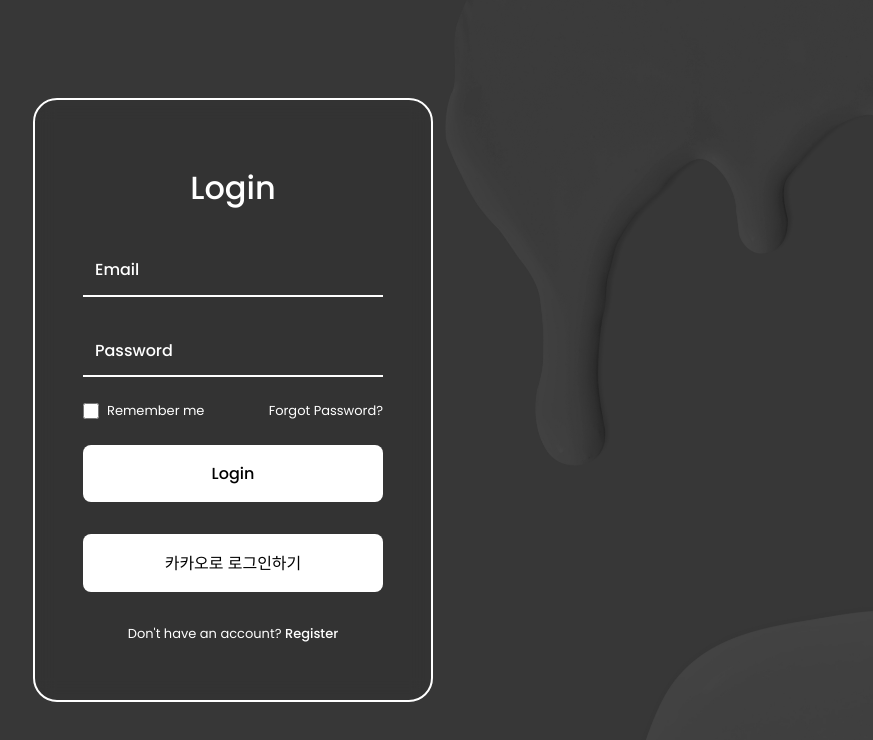
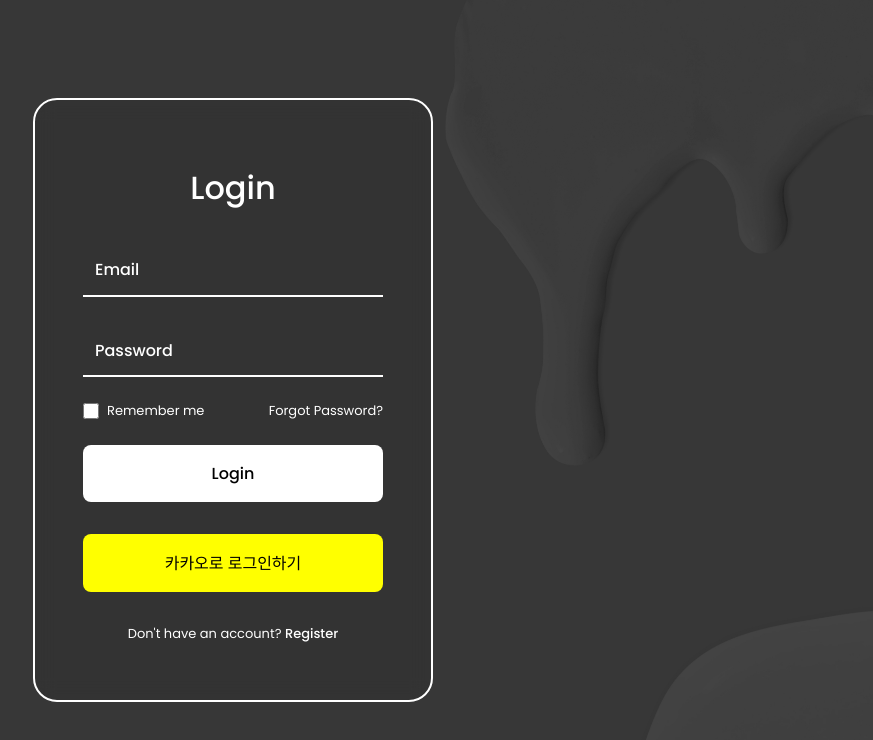
Before and after one commit to echo1241/echo-web, a React (Create React App) app: page /login in a window 1280 px wide. Shown: the top 740 px of the page, without its empty margins (407-1280 px from the left). Built offline with nearby package versions, Linux system fonts and the light colour scheme; no server answers.

Commit message:
refactor: 카카오 로그인 버튼 배경색 수정

```diff
--- a/src/page/login/Login.jsx
+++ b/src/page/login/Login.jsx
@@ -120,7 +120,7 @@
                 {error && <p className="login__error">{error}</p>}
 
                 <button type="submit" className="login__button">Login</button>
-                <button type="button" className="login__button" onClick={handleKakaoLogin}>
+                <button type="button" className="kakao__login__button" onClick={handleKakaoLogin}>
                     카카오로 로그인하기
                 </button>
 
--- a/src/page/login/login.css
+++ b/src/page/login/login.css
@@ -164,6 +164,17 @@
     color: black;
 }
 
+.kakao__login__button {
+    width: 100%;
+    padding: 1rem;
+    border-radius: 0.5rem;
+    background-color: yellow;
+    font-weight: 500;
+    cursor: pointer;
+    margin-bottom: 2rem;
+    color: black;
+}
+
 .login__register {
     text-align: center;
 }
```
